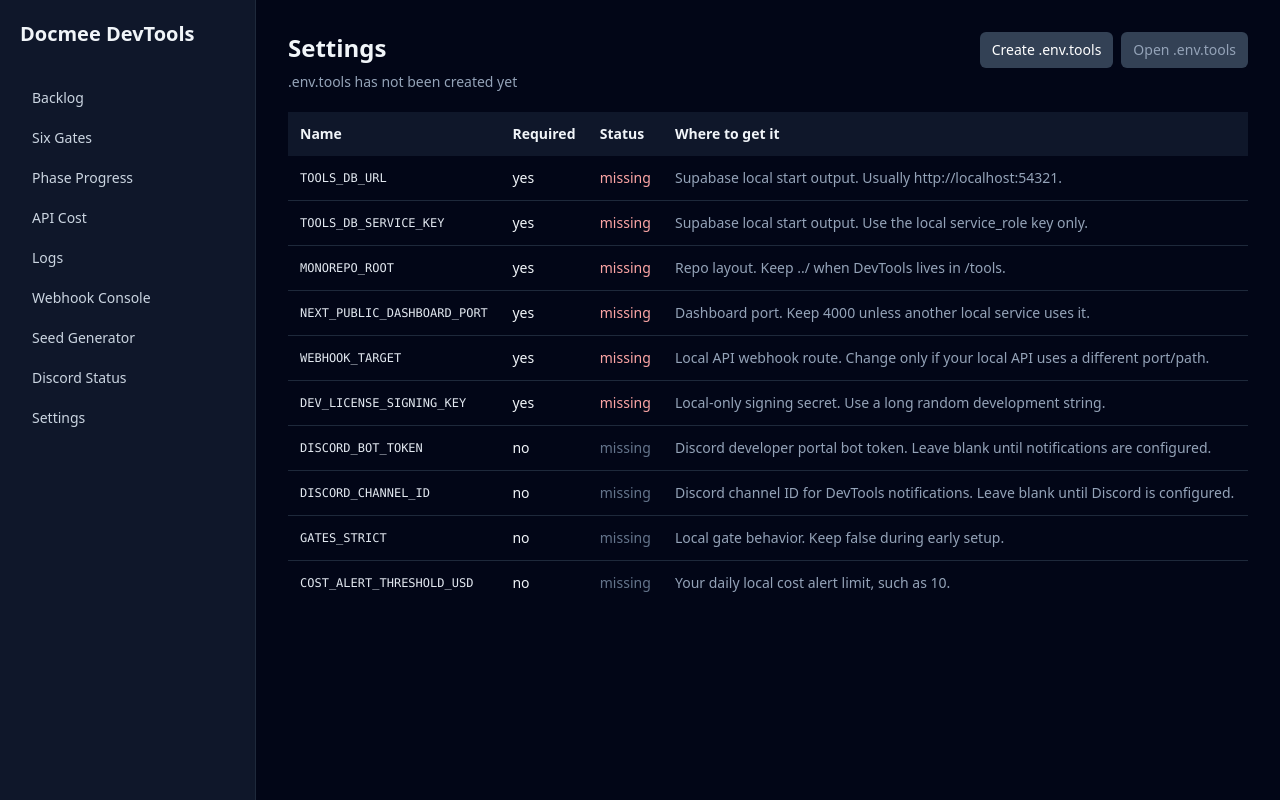
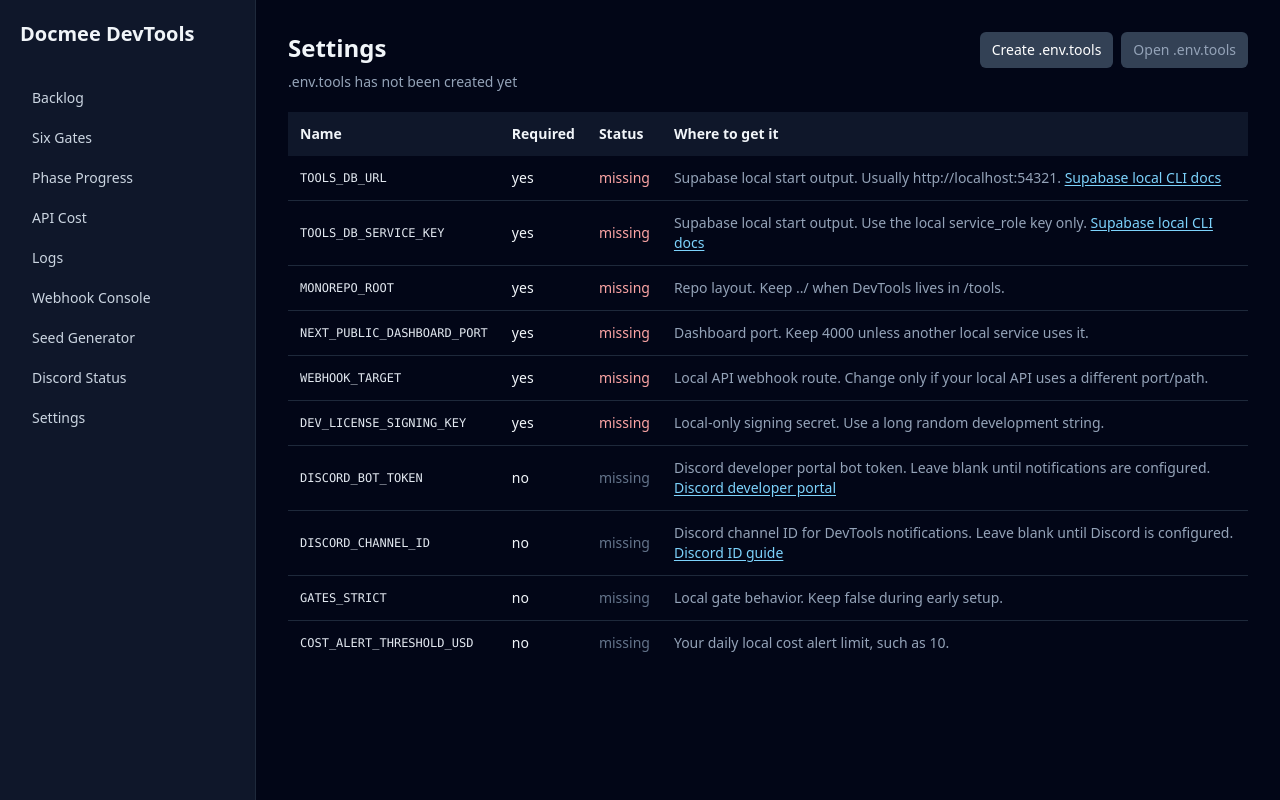
Before and after one commit to JungleAsian/Creascent-Development, a Next.js app in the folder tools/dashboard/: page /settings in a window 1280 px wide. Built offline with nearby package versions, Linux system fonts and the light colour scheme.

Commit message:
Add env source links

```diff
--- a/tools/dashboard/app/settings/page.tsx
+++ b/tools/dashboard/app/settings/page.tsx
@@ -22,17 +22,33 @@
   'COST_ALERT_THRESHOLD_USD'
 ]
 
-const guidance: Record<string, string> = {
-  TOOLS_DB_URL: 'Supabase local start output. Usually http://localhost:54321.',
-  TOOLS_DB_SERVICE_KEY: 'Supabase local start output. Use the local service_role key only.',
-  MONOREPO_ROOT: 'Repo layout. Keep ../ when DevTools lives in /tools.',
-  NEXT_PUBLIC_DASHBOARD_PORT: 'Dashboard port. Keep 4000 unless another local service uses it.',
-  WEBHOOK_TARGET: 'Local API webhook route. Change only if your local API uses a different port/path.',
-  DEV_LICENSE_SIGNING_KEY: 'Local-only signing secret. Use a long random development string.',
-  DISCORD_BOT_TOKEN: 'Discord developer portal bot token. Leave blank until notifications are configured.',
-  DISCORD_CHANNEL_ID: 'Discord channel ID for DevTools notifications. Leave blank until Discord is configured.',
-  GATES_STRICT: 'Local gate behavior. Keep false during early setup.',
-  COST_ALERT_THRESHOLD_USD: 'Your daily local cost alert limit, such as 10.'
+const guidance: Record<string, { text: string; url?: string; label?: string }> = {
+  TOOLS_DB_URL: {
+    text: 'Supabase local start output. Usually http://localhost:54321.',
+    url: 'https://supabase.com/docs/guides/local-development/cli/getting-started',
+    label: 'Supabase local CLI docs'
+  },
+  TOOLS_DB_SERVICE_KEY: {
+    text: 'Supabase local start output. Use the local service_role key only.',
+    url: 'https://supabase.com/docs/guides/local-development/cli/getting-started',
+    label: 'Supabase local CLI docs'
+  },
+  MONOREPO_ROOT: { text: 'Repo layout. Keep ../ when DevTools lives in /tools.' },
+  NEXT_PUBLIC_DASHBOARD_PORT: { text: 'Dashboard port. Keep 4000 unless another local service uses it.' },
+  WEBHOOK_TARGET: { text: 'Local API webhook route. Change only if your local API uses a different port/path.' },
+  DEV_LICENSE_SIGNING_KEY: { text: 'Local-only signing secret. Use a long random development string.' },
+  DISCORD_BOT_TOKEN: {
+    text: 'Discord developer portal bot token. Leave blank until notifications are configured.',
+    url: 'https://discord.com/developers/applications',
+    label: 'Discord developer portal'
+  },
+  DISCORD_CHANNEL_ID: {
+    text: 'Discord channel ID for DevTools notifications. Leave blank until Discord is configured.',
+    url: 'https://support.discord.com/hc/en-us/articles/206346498',
+    label: 'Discord ID guide'
+  },
+  GATES_STRICT: { text: 'Local gate behavior. Keep false during early setup.' },
+  COST_ALERT_THRESHOLD_USD: { text: 'Your daily local cost alert limit, such as 10.' }
 }
 
 function parseEnv(content: string) {
@@ -86,7 +102,22 @@
                   {row.present ? 'present' : 'missing'}
                 </span>
               </td>
-              <td className="p-3 text-slate-400">{guidance[row.name]}</td>
+              <td className="p-3 text-slate-400">
+                {guidance[row.name].text}
+                {guidance[row.name].url && (
+                  <>
+                    {' '}
+                    <a
+                      href={guidance[row.name].url}
+                      target="_blank"
+                      rel="noreferrer"
+                      className="text-sky-300 underline underline-offset-2 hover:text-sky-200"
+                    >
+                      {guidance[row.name].label}
+                    </a>
+                  </>
+                )}
+              </td>
             </tr>
           ))}
         </tbody>
```
